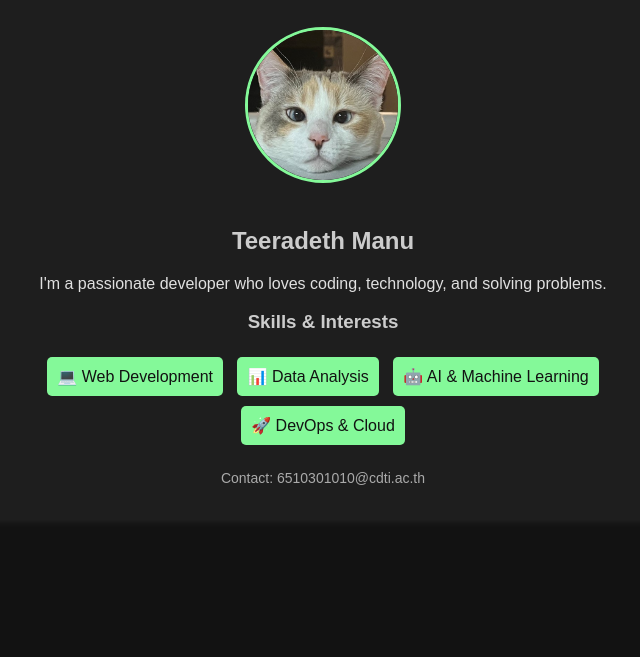
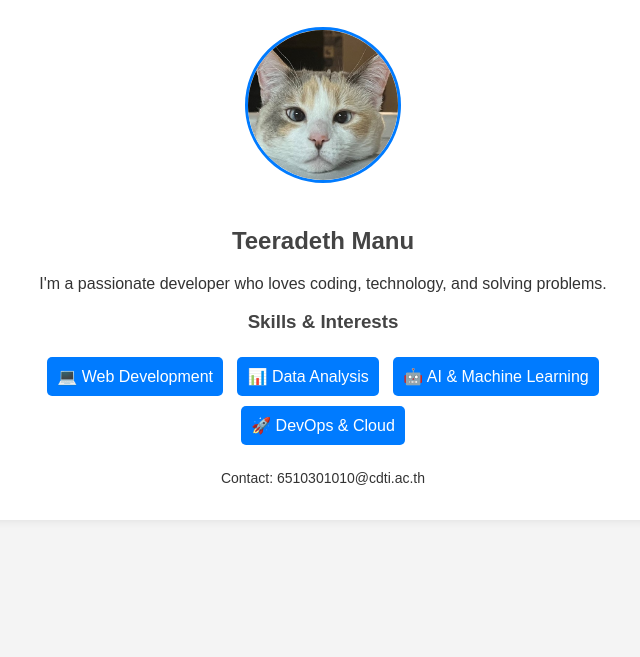
Before and after one commit to Starfall0/Docker-K8s, a plain HTML site: page www/src/index.html in a window 1280 px wide. Shown: the part 143-800 px from the top of the page, without its empty margins (317-957 px from the left). Drawn offline with Linux system fonts and the light colour scheme.

Commit message:
Edited: style.css

```diff
--- a/www/src/style.css
+++ b/www/src/style.css
@@ -2,8 +2,8 @@ body {
     font-family: Arial, sans-serif;
     margin: 0;
     padding: 0;
-    background-color: #121212; /* Dark background */
-    color: #e0e0e0; /* Light text color */
+    background-color: #f4f4f4;
+    color: #333;
 }
 
 .container {
@@ -11,14 +11,14 @@ body {
     margin: auto;
     text-align: center;
     padding: 20px;
-    background: #1e1e1e; /* Darker background for the container */
-    box-shadow: 0px 0px 10px rgba(255, 255, 255, 0.1); /* Subtle white shadow */
+    background: white;
+    box-shadow: 0px 0px 10px rgba(0, 0, 0, 0.1);
     border-radius: 10px;
     margin-top: 50px;
 }
 
 header h1 {
-    color: #84f999; /* Light green heading */
+    color: #007bff;
 }
 
 .profile img {
@@ -26,11 +26,11 @@ header h1 {
     height: 150px;
     border-radius: 50%;
     margin: 20px 0;
-    border: 3px solid #84f999; /* Light green border */
+    border: 3px solid #007bff;
 }
 
 h2, h3 {
-    color: #cccccc; /* Lighter text for headings */
+    color: #444;
 }
 
 .details ul {
@@ -39,8 +39,8 @@ h2, h3 {
 }
 
 .details ul li {
-    background: #84f999; /* Bright green background */
-    color: #121212; /* Dark text for contrast */
+    background: #007bff;
+    color: white;
     padding: 10px;
     margin: 5px;
     border-radius: 5px;
@@ -50,12 +50,11 @@ h2, h3 {
 footer {
     margin-top: 20px;
     font-size: 14px;
-    color: #aaaaaa; /* Muted footer text */
 }
 
 footer a {
     text-decoration: none;
-    color: #00aaff; /* Link color */
+    color: #007bff;
 }
 
 footer a:hover {
```
